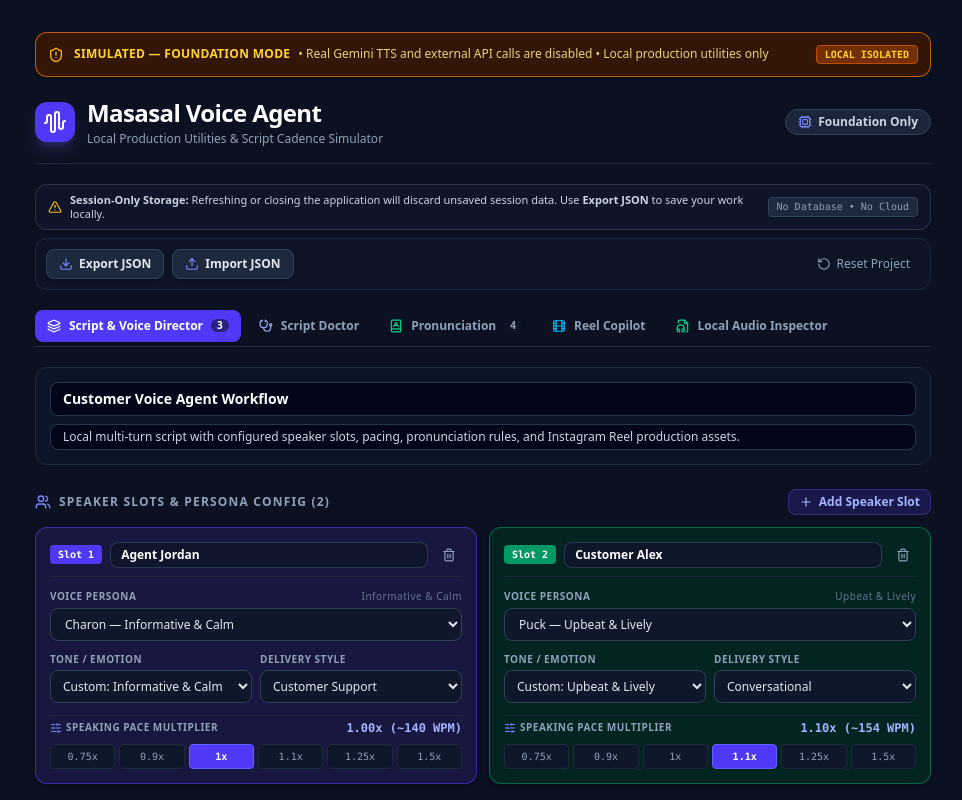
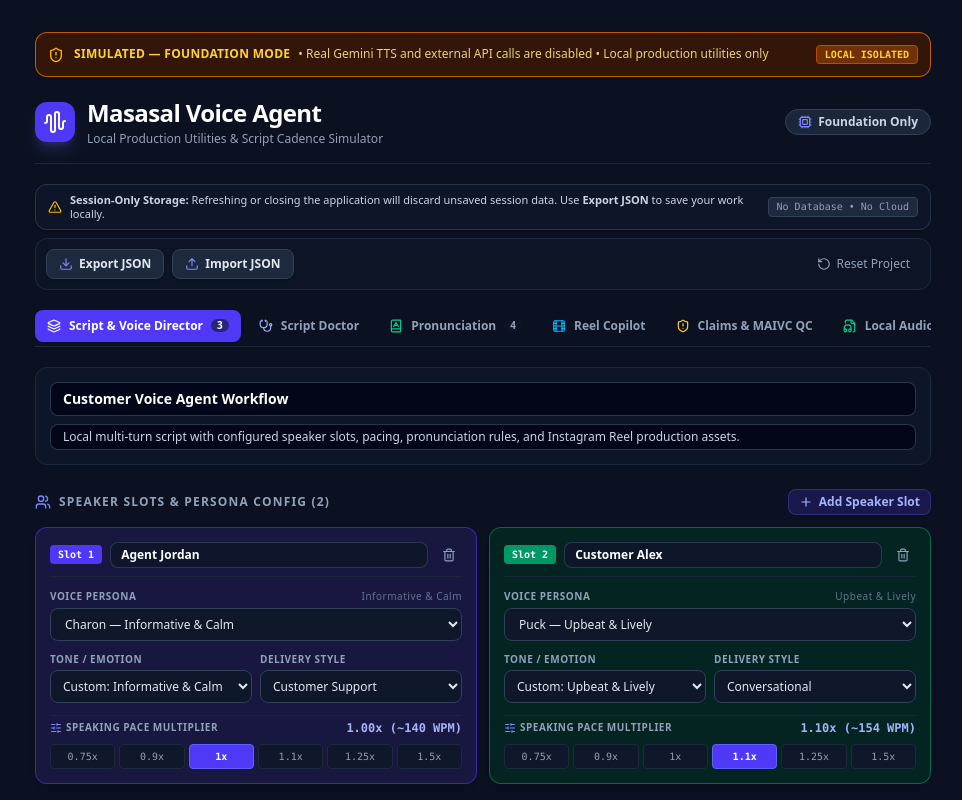
Before and after one commit to shaharyarqayum-svg/Masasal-Voice-Agent, a React (Vite) app: page / in a window 1280 px wide. Shown: the top 800 px of the page, without its empty margins (157-1119 px from the left). Built offline with nearby package versions, Linux system fonts and the light colour scheme.

Commit message:
Integrate Product Claim Checker and MAIVC QC tab

```diff
--- a/src/App.tsx
+++ b/src/App.tsx
@@ -18,6 +18,7 @@ import SimulatedGenerationView from "./components/SimulatedGenerationView.tsx";
 import ScriptDoctorWorkspace from "./components/ScriptDoctorWorkspace.tsx";
 import PronunciationWorkspace from "./components/PronunciationWorkspace.tsx";
 import ReelProductionCopilot from "./components/ReelProductionCopilot.tsx";
+import ClaimAndMaivcWorkspace from "./components/ClaimAndMaivcWorkspace.tsx";
 import { DEFAULT_PRONUNCIATION_DICTIONARY } from "./utils/pronunciationRules.ts";
 import {
   Loader2,
@@ -112,7 +113,7 @@ export default function App() {
   const [reelSettings, setReelSettings] = useState<ReelSettings>(INITIAL_REEL_SETTINGS);
 
   const [activeTab, setActiveTab] = useState<
-    "workflow" | "doctor" | "pronunciation" | "reel" | "wav" | "report"
+    "workflow" | "doctor" | "pronunciation" | "reel" | "wav" | "report" | "maivc"
   >("workflow");
   const [isSimulating, setIsSimulating] = useState<boolean>(false);
   const [errorMessage, setErrorMessage] = useState<string | null>(null);
@@ -626,6 +627,15 @@ export default function App() {
 
           <button
             type="button"
+            onClick={() => setActiveTab("maivc")}
+            className={`flex items-center gap-2 px-3 py-2 rounded-lg text-xs font-semibold transition-colors cursor-pointer shrink-0 ${activeTab === "maivc" ? "bg-indigo-600 text-white shadow-sm" : "text-slate-400 hover:text-slate-200 hover:bg-slate-800/60"}`}
+          >
+            <ShieldAlert className="w-3.5 h-3.5 text-amber-300" />
+            <span>Claims & MAIVC QC</span>
+          </button>
+
+          <button
+            type="button"
             onClick={() => setActiveTab("wav")}
             className={`flex items-center gap-2 px-3 py-2 rounded-lg text-xs font-semibold transition-colors cursor-pointer shrink-0 ${
               activeTab === "wav"
@@ -760,6 +770,11 @@ export default function App() {
           />
         )}
 
+        {/* Product Claim Checker and MAIVC quality-control workspace */}
+        {activeTab === "maivc" && (
+          <ClaimAndMaivcWorkspace scriptLines={scriptLines} projectTitle={projectTitle} />
+        )}
+
         {/* Tab 5: Local Audio Inspector & Reference Preview */}
         {activeTab === "wav" && (
           <div className="flex flex-col gap-4">
```
